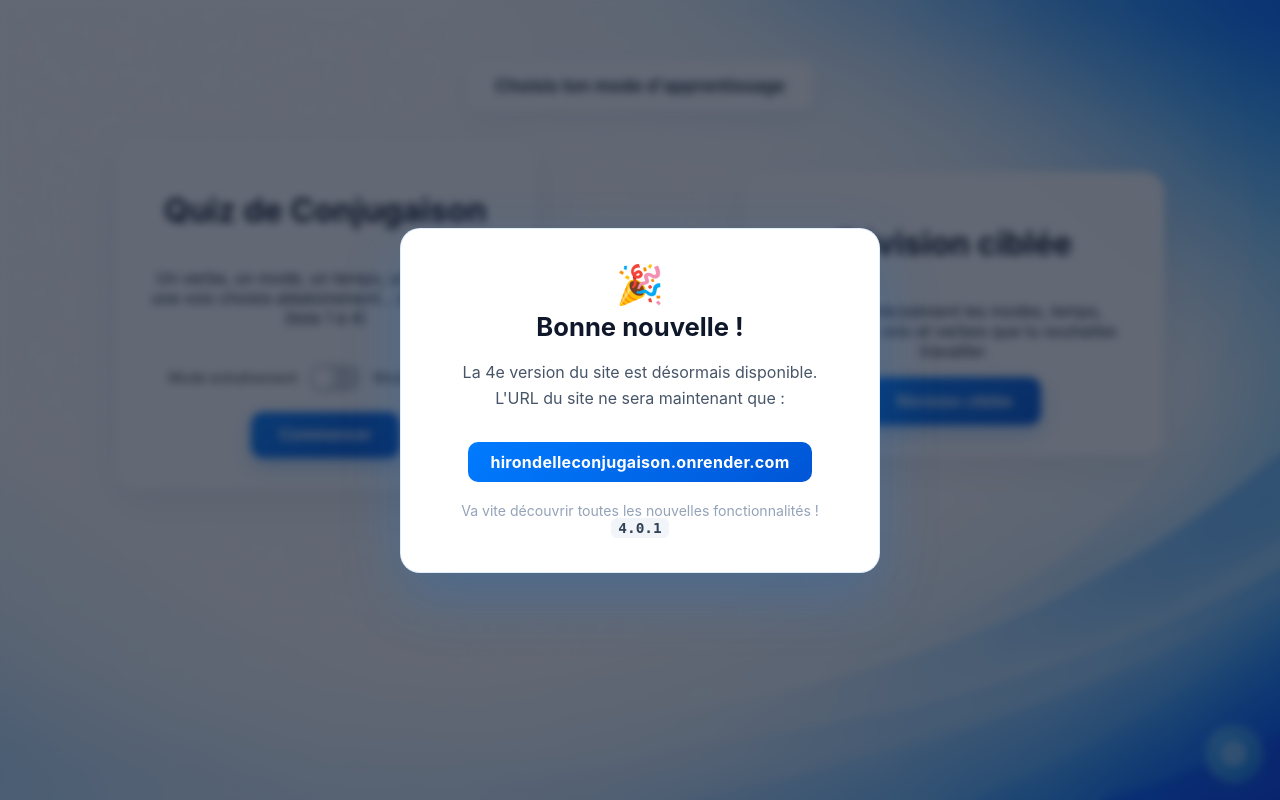
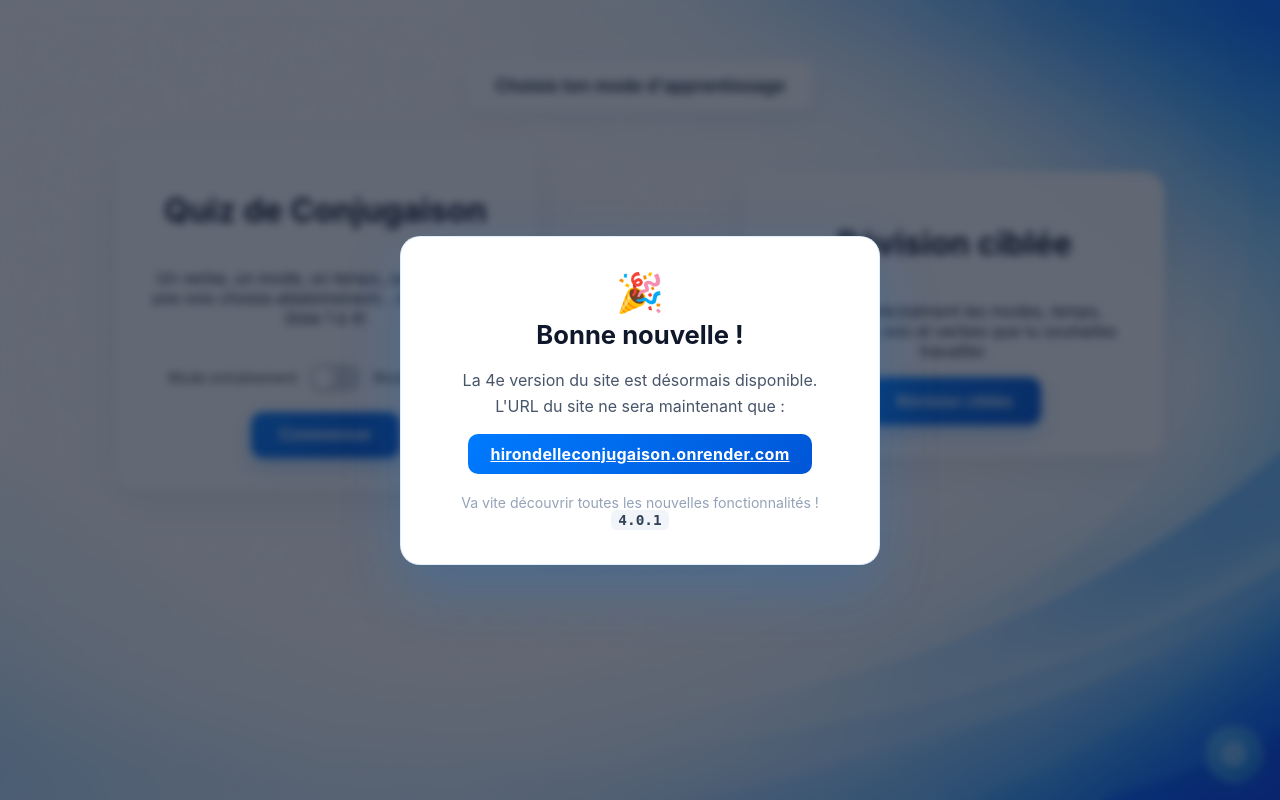
Before and after one commit to lemeilleurhackeur65645-cell/conjugaisonv3fini, a Flask app: page / in a window 1280 px wide. Run offline with Flask 3, Linux system fonts and the light colour scheme.

Commit message:
Update index.html

```diff
--- a/templates/index.html
+++ b/templates/index.html
@@ -43,7 +43,7 @@
       La 4e version du site est désormais disponible.<br>
       L'URL du site ne sera maintenant que&nbsp;:
     </p>
-    <p class="annonce-url">hirondelleconjugaison.onrender.com</p>
+    <a class="annonce-url" href="https://hirondelleconjugaison.onrender.com/" target="_blank" rel="noopener noreferrer">hirondelleconjugaison.onrender.com</a>
     <p class="annonce-hint">Va vite découvrir toutes les nouvelles fonctionnalités !</p>
     <p class="annonce-hint"> <code>4.0.1</code></p>
   </div>
```
